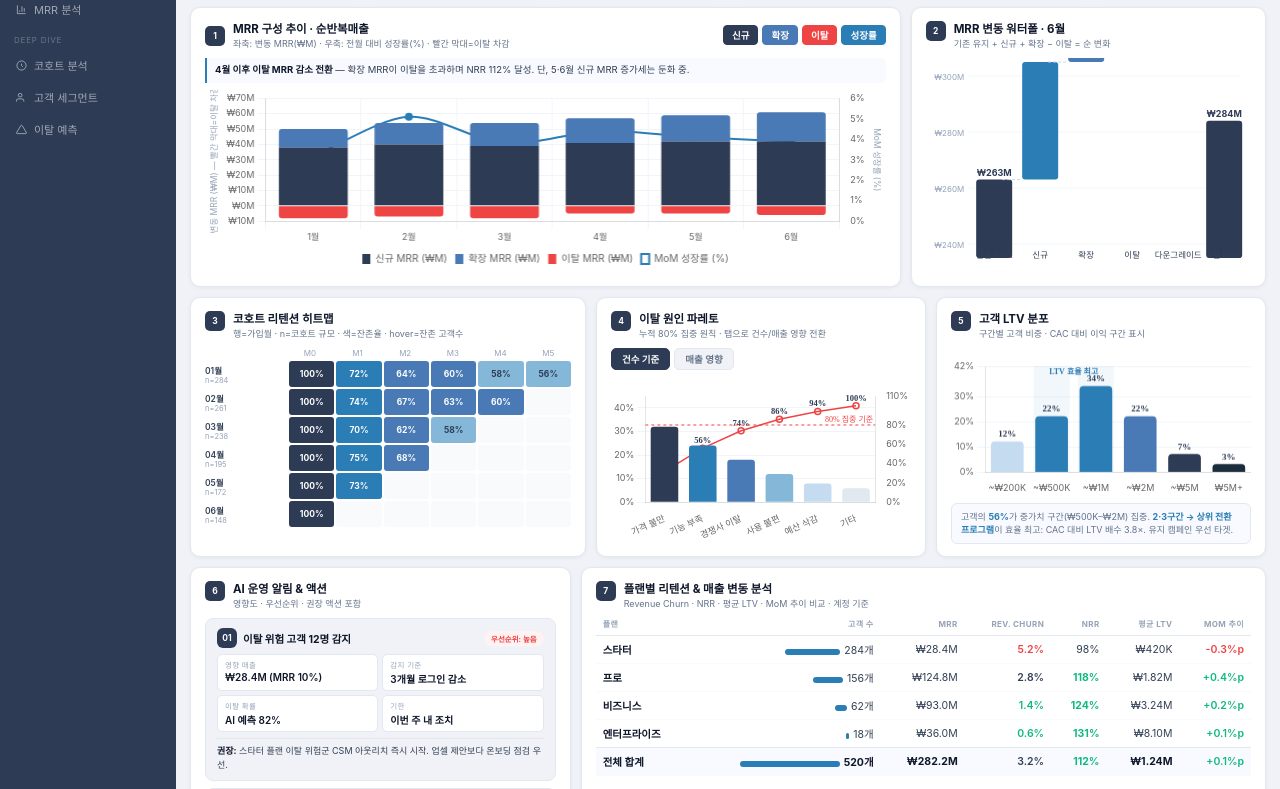
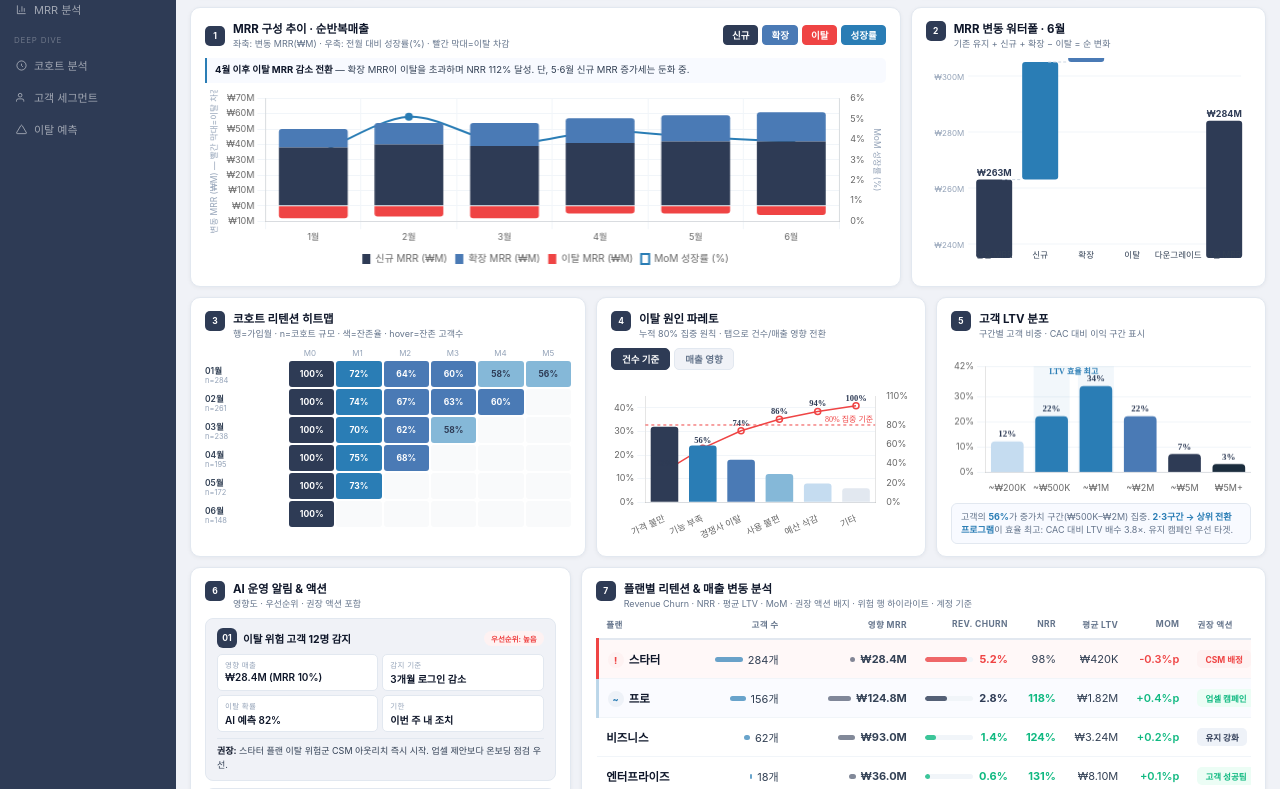
Before and after one commit to seoyeon924/Ai-data-analysis-os, a plain HTML site: page dashboards/dash-sales.html in a window 1280 px wide. Shown: the part 163-952 px from the top of the page. Drawn offline with nearby package versions, Linux system fonts and the light colour scheme; a web font is replaced by a local one.

Commit message:
fix: 세일즈 테이블 개선 - 위험행 하이라이트/액션배지/조건부서식

```diff
--- a/dashboards/dash-sales.html
+++ b/dashboards/dash-sales.html
@@ -109,16 +109,24 @@ body{font-family:var(--font);background:var(--bg);color:var(--t1);display:flex;h
 .ai-action b{color:var(--t1)}
 
 /* 세그먼트 테이블 */
-.perf-table{width:100%;border-collapse:collapse;font-size:10.5px}
-.perf-table thead tr{border-bottom:1.5px solid var(--border)}
-.perf-table th{font-size:8px;color:var(--t4);text-transform:uppercase;letter-spacing:.4px;padding:0 7px 6px;text-align:right;font-weight:700;white-space:nowrap}
+.perf-table{width:100%;border-collapse:collapse;font-size:11px}
+.perf-table thead{position:sticky;top:0;z-index:2;background:var(--card)}
+.perf-table thead tr{border-bottom:2px solid var(--border)}
+.perf-table th{font-size:8.5px;color:var(--t3);text-transform:uppercase;letter-spacing:.4px;padding:0 9px 8px;text-align:right;font-weight:700;white-space:nowrap}
 .perf-table th:first-child{text-align:left}
-.perf-table tbody tr{border-bottom:1px solid #F8FAFC}
+.perf-table tbody tr{border-bottom:1px solid #F1F5F9;transition:background .1s}
 .perf-table tbody tr:hover{background:#F8FAFC}
-.perf-table td{padding:6px 7px;text-align:right;color:var(--t2);white-space:nowrap;vertical-align:middle}
-.perf-table td:first-child{text-align:left;color:var(--t1);font-weight:600}
-.perf-table tr:last-child td{border-bottom:none;font-weight:700;border-top:1.5px solid var(--border);color:var(--t1)}
-.seg-bar{display:inline-block;height:6px;border-radius:3px;background:var(--c1);vertical-align:middle;margin-right:4px}
+.perf-table tbody tr.row-danger{background:#FFF8F8;border-left:3px solid #EF4444}
+.perf-table tbody tr.row-warn{background:#FAFBFF;border-left:3px solid rgba(42,125,181,.3)}
+.perf-table td{padding:10px 9px;text-align:right;color:var(--t2);white-space:nowrap;vertical-align:middle}
+.perf-table td:first-child{text-align:left;color:var(--t1);font-weight:700;font-size:11.5px}
+.perf-table tr.total-row td{border-bottom:none;font-weight:700;border-top:2px solid var(--border);background:#F8FAFF;color:var(--t1);padding:11px 9px}
+.seg-bar{display:inline-block;height:5px;border-radius:3px;background:var(--c1);vertical-align:middle;margin-right:5px}
+.action-badge{display:inline-block;padding:3px 8px;border-radius:5px;font-size:8.5px;font-weight:700;white-space:nowrap}
+.risk-icon{display:inline-flex;align-items:center;justify-content:center;width:16px;height:16px;border-radius:50%;font-size:9px;font-weight:800;margin-right:5px;flex-shrink:0}
+.churn-bar-wrap{display:flex;align-items:center;gap:5px;justify-content:flex-end}
+.churn-bar-track{width:48px;height:5px;background:#F1F5F9;border-radius:3px;overflow:hidden}
+.churn-bar-fill{height:100%;border-radius:3px}
 </style>
 </head>
 <body>
@@ -311,7 +319,7 @@ body{font-family:var(--font);background:var(--bg);color:var(--t1);display:flex;h
           <div class="card-num">7</div>
           <div>
             <div class="card-title">플랜별 리텐션 & 매출 변동 분석</div>
-            <div class="card-sub">Revenue Churn · NRR · 평균 LTV · MoM 추이 비교 · 계정 기준</div>
+            <div class="card-sub">Revenue Churn · NRR · 평균 LTV · MoM · 권장 액션 배지 · 위험 행 하이라이트 · 계정 기준</div>
           </div>
         </div>
         <div style="overflow:auto;flex:1">
@@ -646,30 +654,62 @@ aiItems.forEach(item=>{
 
 // ── 세그먼트 테이블 ──
 const segments=[
-  {plan:"스타터",customers:284,mrr:"₩28.4M",churn:"5.2%",nrr:"98%",ltv:"₩420K",mom:"-0.3%p",risk:"high"},
-  {plan:"프로",customers:156,mrr:"₩124.8M",churn:"2.8%",nrr:"118%",ltv:"₩1.82M",mom:"+0.4%p",risk:"low"},
-  {plan:"비즈니스",customers:62,mrr:"₩93.0M",churn:"1.4%",nrr:"124%",ltv:"₩3.24M",mom:"+0.2%p",risk:"low"},
-  {plan:"엔터프라이즈",customers:18,mrr:"₩36.0M",churn:"0.6%",nrr:"131%",ltv:"₩8.10M",mom:"+0.1%p",risk:"low"},
-  {plan:"전체 합계",customers:520,mrr:"₩282.2M",churn:"3.2%",nrr:"112%",ltv:"₩1.24M",mom:"+0.1%p",risk:null},
+  {plan:"스타터",customers:284,mrr:"₩28.4M",churnVal:5.2,nrrVal:98,ltv:"₩420K",mom:"-0.3%p",action:"CSM 배정",actionBg:"#FEF2F2",actionTxt:"#EF4444"},
+  {plan:"프로",customers:156,mrr:"₩124.8M",churnVal:2.8,nrrVal:118,ltv:"₩1.82M",mom:"+0.4%p",action:"업셀 캠페인",actionBg:"#ECFDF5",actionTxt:"#10B981"},
+  {plan:"비즈니스",customers:62,mrr:"₩93.0M",churnVal:1.4,nrrVal:124,ltv:"₩3.24M",mom:"+0.2%p",action:"유지 강화",actionBg:"#EEF2F8",actionTxt:"#2E3B55"},
+  {plan:"엔터프라이즈",customers:18,mrr:"₩36.0M",churnVal:0.6,nrrVal:131,ltv:"₩8.10M",mom:"+0.1%p",action:"고객 성공팀",actionBg:"#ECFDF5",actionTxt:"#10B981"},
+  {plan:"전체 합계",customers:520,mrr:"₩282.2M",churnVal:3.2,nrrVal:112,ltv:"₩1.24M",mom:"+0.1%p",action:null},
 ];
 const t=document.getElementById("segTable");
-t.innerHTML="<thead><tr><th>플랜</th><th>고객 수</th><th>MRR</th><th>Rev. Churn</th><th>NRR</th><th>평균 LTV</th><th>MoM 추이</th></tr></thead>"+
+const maxMRR=284;
+t.innerHTML="<thead><tr>"+
+  "<th style='text-align:left'>플랜</th>"+
+  "<th>고객 수</th>"+
+  "<th>영향 MRR</th>"+
+  "<th>Rev. Churn</th>"+
+  "<th>NRR</th>"+
+  "<th>평균 LTV</th>"+
+  "<th>MoM</th>"+
+  "<th style='text-align:left'>권장 액션</th>"+
+  "</tr></thead>"+
   "<tbody>"+segments.map((s,i)=>{
     const isLast=i===segments.length-1;
-    const churnVal=parseFloat(s.churn);
-    const nrrVal=parseFloat(s.nrr);
-    const churnColor=churnVal>4?"#EF4444":churnVal>2?"#334155":"#10B981";
-    const nrrColor=nrrVal>=110?"#10B981":"#334155";
+    const isDanger=s.churnVal>4;
+    const isWarn=s.churnVal>2&&s.churnVal<=4;
+    const churnColor=isDanger?"#EF4444":isWarn?"#2E3B55":"#10B981";
+    const nrrColor=s.nrrVal>=110?"#10B981":"#334155";
     const momColor=s.mom.startsWith("+")?"#10B981":"#EF4444";
-    const barW=Math.round((s.customers/520)*100);
-    return`<tr style="${isLast?"border-top:1.5px solid var(--border);background:#F8FAFF":""}">
-      <td>${s.plan}</td>
-      <td><span class="seg-bar" style="width:${barW}px"></span>${s.customers.toLocaleString()}개</td>
-      <td>${s.mrr}</td>
-      <td style="color:${churnColor};font-weight:600">${s.churn}</td>
-      <td style="color:${nrrColor};font-weight:${nrrVal>=110?700:400}">${s.nrr}</td>
+    const barW=Math.round((s.customers/520)*52);
+    const churnBarW=Math.round((s.churnVal/6)*48);
+    const mrrNum=parseFloat(s.mrr.replace("₩","").replace("M",""));
+    const mrrBarW=Math.round((mrrNum/maxMRR)*52);
+    const rowClass=isLast?"total-row":isDanger?"row-danger":isWarn?"row-warn":"";
+    const icon=isDanger?`<span class="risk-icon" style="background:#FEF2F2;color:#EF4444">!</span>`:
+                isWarn?`<span class="risk-icon" style="background:#EEF2F8;color:#2A7DB5">~</span>`:``;
+    return`<tr class="${rowClass}">
+      <td>${icon}${s.plan}</td>
+      <td>
+        <div style="display:flex;align-items:center;gap:5px;justify-content:flex-end">
+          <div style="width:${barW}px;height:5px;background:var(--c1);border-radius:3px;opacity:.7"></div>
+          ${s.customers.toLocaleString()}개
+        </div>
+      </td>
+      <td>
+        <div style="display:flex;align-items:center;gap:5px;justify-content:flex-end">
+          <div style="width:${mrrBarW}px;height:5px;background:var(--c2);border-radius:3px;opacity:.6"></div>
+          <b>${s.mrr}</b>
+        </div>
+      </td>
+      <td>
+        <div class="churn-bar-wrap">
+          <div class="churn-bar-track"><div class="churn-bar-fill" style="width:${churnBarW}px;background:${churnColor};opacity:.8"></div></div>
+          <span style="color:${churnColor};font-weight:700;min-width:30px">${s.churnVal}%</span>
+        </div>
+      </td>
+      <td style="color:${nrrColor};font-weight:${s.nrrVal>=110?700:400}">${s.nrrVal}%</td>
       <td>${s.ltv}</td>
       <td style="color:${momColor};font-weight:600">${s.mom}</td>
+      <td style="text-align:left">${s.action?`<span class="action-badge" style="background:${s.actionBg};color:${s.actionTxt}">${s.action}</span>`:""}</td>
     </tr>`;
   }).join("")+"</tbody>";
 </script>
```
